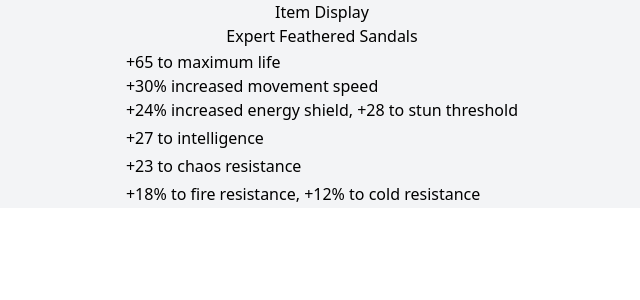
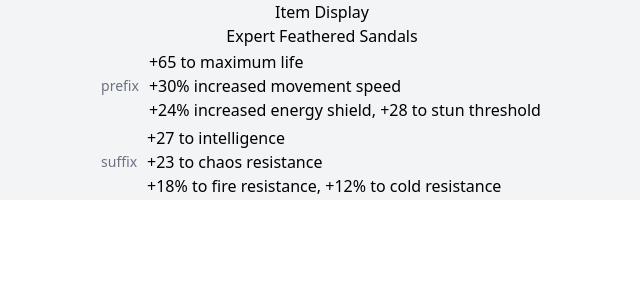
Before and after one commit to JefrDev/VaalSimulator, a React (Vite) app in the folder vaal_simulator/: page / in a window 1280 px wide. Shown: the top 300 px of the page, without its empty margins (318-958 px from the left). Built offline with nearby package versions, Linux system fonts and the light colour scheme.

Commit message:
added showing of prefixes and suffixes

```diff
--- a/vaal_simulator/src/components/ItemDisplay.tsx
+++ b/vaal_simulator/src/components/ItemDisplay.tsx
@@ -43,6 +43,8 @@ export const ItemDisplay = () => {
       <h1>Item Display</h1>
       <h2>{item?.itemName}</h2>
       <div>
+        <div className="flex">
+          <span className="text-sm text-gray-500 self-center mr-2">prefix</span>
           <div className="p-0.5">
             {item?.prefixes.map((prefix, index) => (
               <div key={`prefix-${index}`}>
@@ -52,9 +54,12 @@ export const ItemDisplay = () => {
               </div>
             ))}
           </div>
-        <div>
+        </div>
+        <div className="flex">
+          <span className="text-sm text-gray-500 self-center mr-2">suffix</span>
+          <div className="p-0.5">
             {item?.suffixes.map((suffix, index) => (
-            <div className="p-0.5" key={`suffix-${index}`}>
+              <div key={`suffix-${index}`}>
                 {isHybridAffix(suffix)
                   ? getFullTextHybrid(suffix.text, suffix.value)
                   : getFulltext(suffix.text, suffix.value)}
@@ -63,5 +68,6 @@ export const ItemDisplay = () => {
           </div>
         </div>
       </div>
+    </div>
   );
 };
```
Lines whose indentation alone changed are shown as unchanged.
